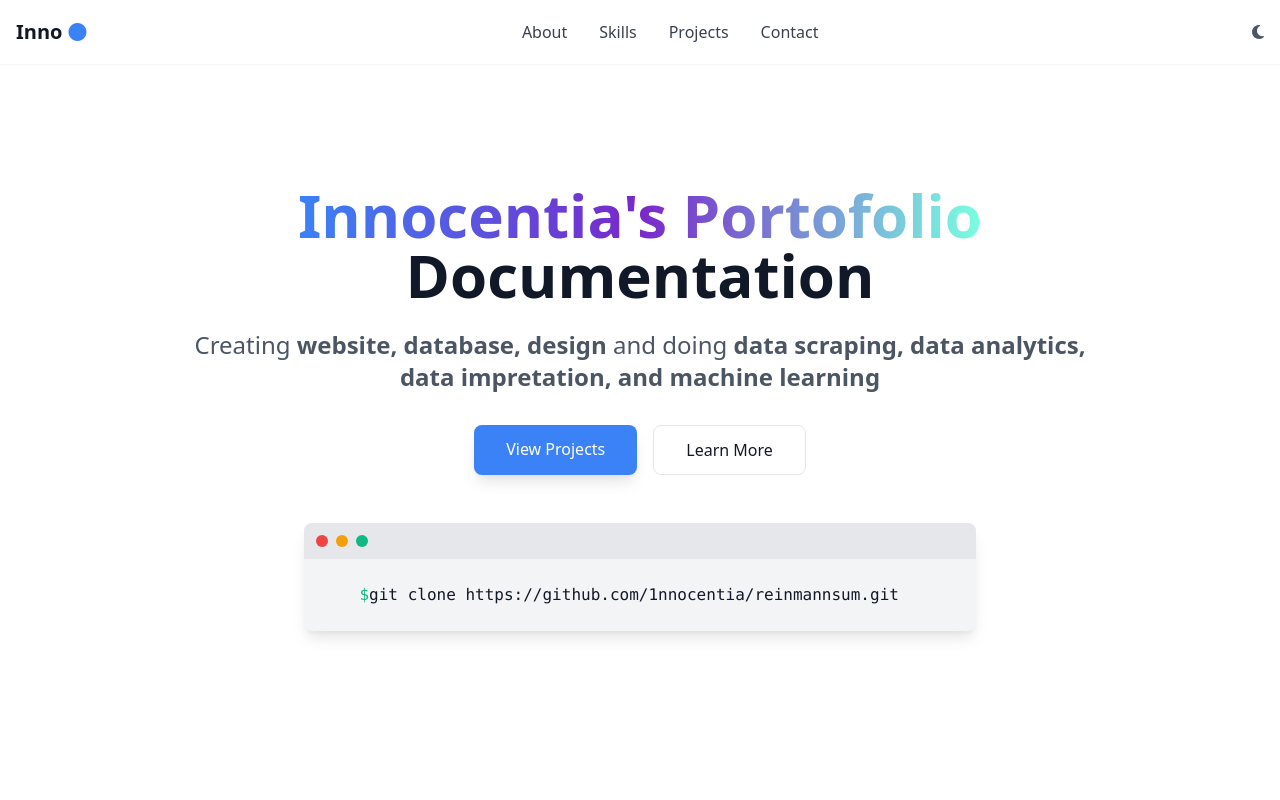
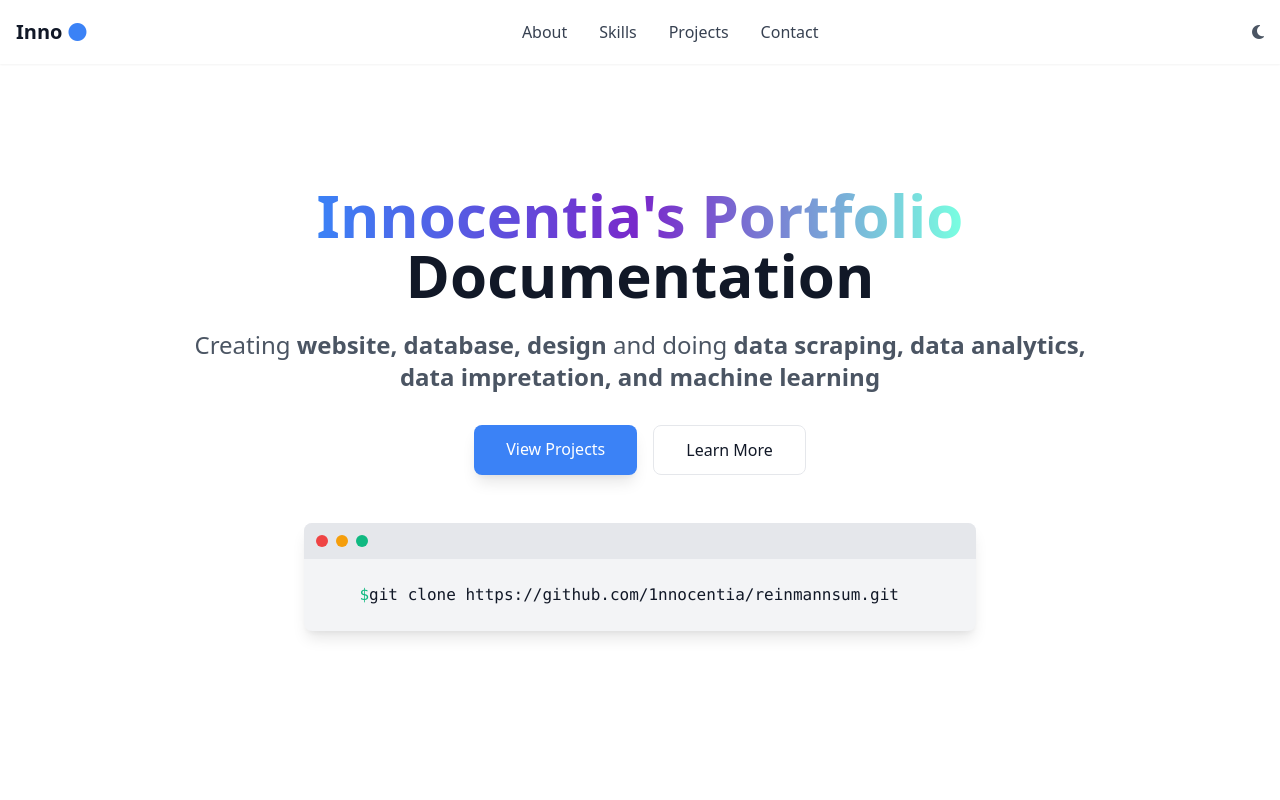
Before and after one commit to 1nnocentia/inno-portfolio, a website: page index.html in a window 1280 px wide. Shown: the top 800 px of the page. Drawn offline with nearby package versions, Linux system fonts and the light colour scheme.

Commit message:
fix title

```diff
--- a/index.html
+++ b/index.html
@@ -112,7 +112,7 @@
             <div class="container mx-auto px-4">
                 <div class="max-w-4xl mx-auto text-center">
                     <h1 class="text-4xl md:text-6xl font-bold mb-6">
-                        <span class="bg-gradient-to-r from-primary via-secondary to-accent bg-clip-text text-transparent">Innocentia's Portofolio</span> Documentation
+                        <span class="bg-gradient-to-r from-primary via-secondary to-accent bg-clip-text text-transparent">Innocentia's Portfolio</span> Documentation
                     </h1>
                     <p class="text-xl md:text-2xl text-gray-600 dark:text-gray-400 mb-8"> Creating <strong>website, database, design</strong> and doing <strong>data scraping, data analytics, data impretation, and machine learning</strong>
                     </p>
```
